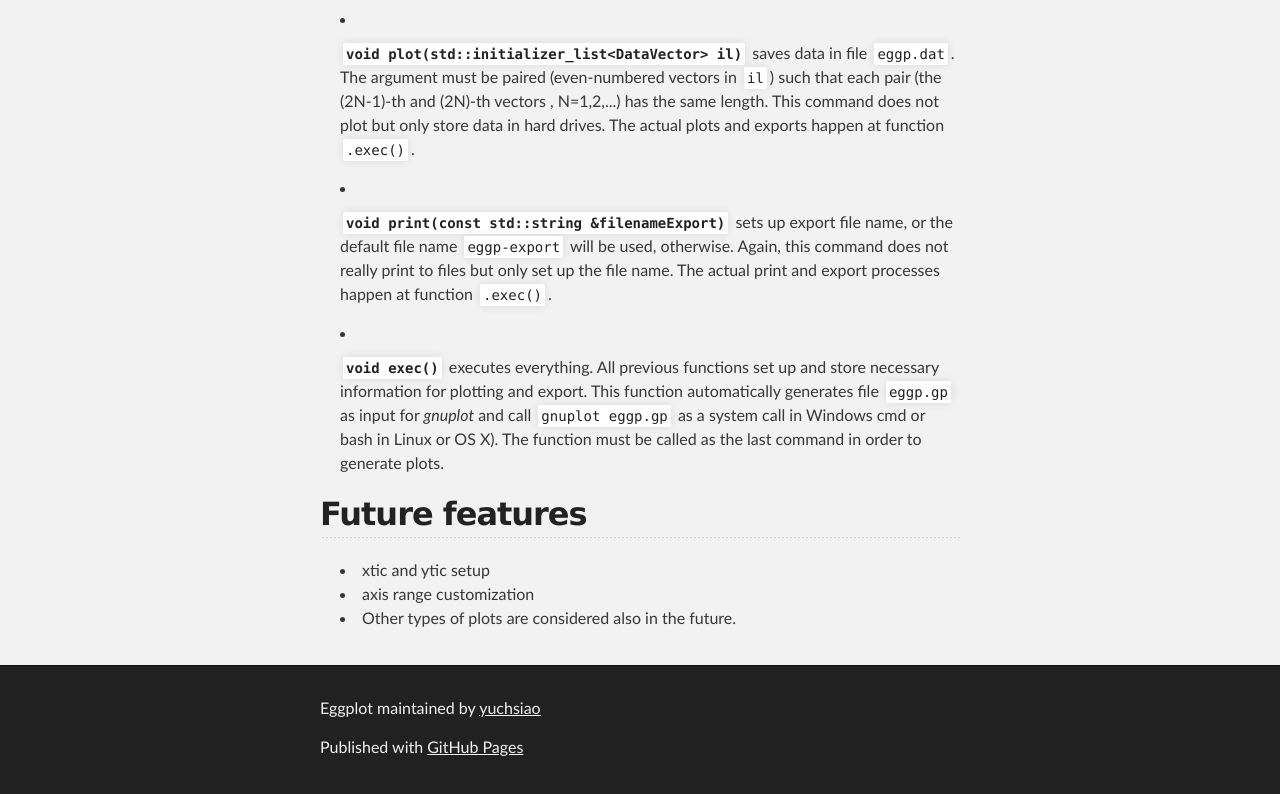
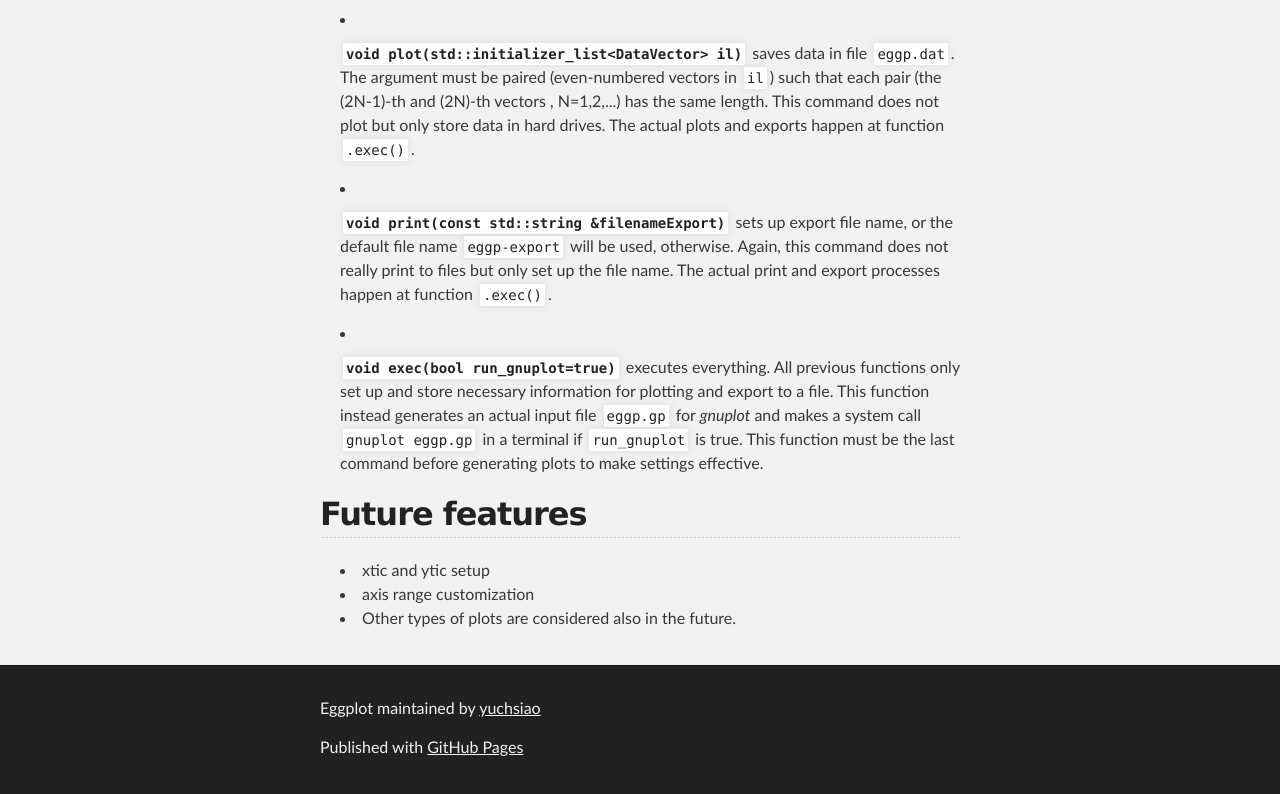
Before and after one commit to yuchsiao/eggplot, a plain HTML site: page index.html in a window 1280 px wide. Shown: the part 4799-5593 px from the top of the page. Drawn offline with Linux system fonts and the light colour scheme.

```diff
--- a/index.html
+++ b/index.html
@@ -186,7 +186,7 @@ Other output modes include <code>eggp::PNG</code>, <code>eggp::EPS</code>, <code
 <ul>
 <li><p><strong><code>void plot(std::initializer_list&lt;DataVector&gt; il)</code></strong> saves data in file <code>eggp.dat</code>. The argument must be paired (even-numbered vectors in <code>il</code>) such that each pair (the (2N-1)-th and (2N)-th vectors , N=1,2,...) has the same length. This command does not plot but only store data in hard drives. The actual plots and exports happen at function <code>.exec()</code>.</p></li>
 <li><p><strong><code>void print(const std::string &amp;filenameExport)</code></strong> sets up export file name, or the default file name <code>eggp-export</code> will be used, otherwise. Again, this command does not really print to files but only set up the file name. The actual print and export processes happen at function <code>.exec()</code>.</p></li>
-<li><p><strong><code>void exec()</code></strong> executes everything. All previous functions set up and store necessary information for plotting and export. This function automatically generates file <code>eggp.gp</code> as input for <em>gnuplot</em> and call <code>gnuplot eggp.gp</code> as a system call in Windows cmd or bash in Linux or OS X). The function must be called as the last command in order to generate plots.</p></li>
+<li><p><strong><code>void exec(bool run_gnuplot=true)</code></strong> executes everything. All previous functions only set up and store necessary information for plotting and export to a file. This function instead generates an actual input file <code>eggp.gp</code> for <em>gnuplot</em> and makes a system call <code>gnuplot eggp.gp</code> in a terminal if <code>run_gnuplot</code> is true. This function must be the last command before generating plots to make settings effective.</p></li>
 </ul><h2>
 <a name="future-features" class="anchor" href="#future-features"><span class="octicon octicon-link"></span></a>Future features</h2>
 
```
Also changed, not shown: params.json (+1 -1 lines).
